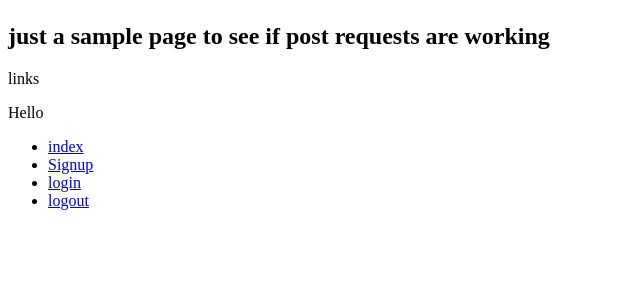
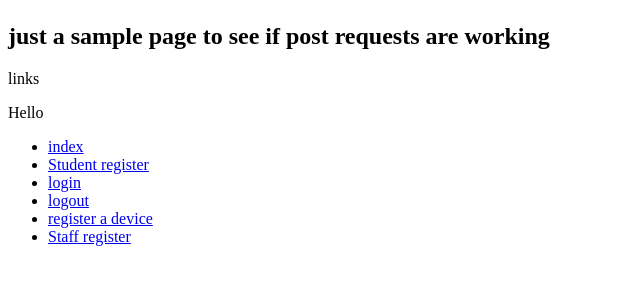
Before and after one commit to SaiyanSai/REMAN, a Django app: page /reman/sconfpage/ in a window 1280 px wide. Shown: the part 83-368 px from the top of the page, without its empty margins (0-640 px from the left). Run offline with Django 4.2, Linux system fonts and the light colour scheme; a user stored in the database is signed in.

Commit message:
user restrictions added

```diff
--- a/resourcemanager/templates/index.html
+++ b/resourcemanager/templates/index.html
@@ -10,7 +10,7 @@
         <div>
             <ul>
                 <li> <a href = "" >index</a> </li>
-                <li> <a href = "{% url 'studentregister' %}" >Signup</a> </li>
+                <li> <a href = "{% url 'studentregister' %}" >Student register</a> </li>
                 <li> <a href = "{% url 'login' %}"> login </li>
                 <li> <a href = "{% url 'logout' %}"> logout </li>
                 <li> <a href = "{% url 'device_register' %}"> register a device </li>
--- a/resourcemanager/templates/sconfpage.html
+++ b/resourcemanager/templates/sconfpage.html
@@ -17,9 +17,11 @@
         <div>
             <ul>
                 <li> <a href = "{% url 'index' %}" >index</a> </li>
-                <li> <a href = "{% url 'studentregister' %}" >Signup</a> </li>
+                <li> <a href = "{% url 'studentregister' %}" >Student register</a> </li>
                 <li> <a href = "{% url 'login' %}"> login </li>
                 <li> <a href = "{% url 'logout' %}"> logout </li>
+                <li> <a href = "{% url 'device_register' %}"> register a device </li>
+                <li> <a href = "{% url 'staffregister' %}">Staff register</a></li>
 
             </ul>
         </div>
--- a/resourcemanager/templates/staff_register.html
+++ b/resourcemanager/templates/staff_register.html
@@ -20,7 +20,7 @@
                 <input type = "text" id = 'lname' name = 'lname'><br>
                 <label for = "staffid"> Staff ID : </label><br>
                 <input type = "text" id = 'staffid' name = 'staffid'><br>
-                <label for = "uniquekey"> Please enter your Unique given to you by admin: </label><br>
+                <label for = "uniquekey"> Please enter your Unique code given to you by admin: </label><br>
                 <input type = "text" id = 'uniquekey' name = 'uniquekey'><br>
                 <button type = "submit">submit</button>
                 <p> add as necassary </p>
--- a/resourcemanager/views.py
+++ b/resourcemanager/views.py
@@ -12,6 +12,11 @@ def index(request):             #view to display the index page
      return render(request, 'index.html',context)
 
 def student_register(request):            #view for users to sign up
+    user = request.user
+    try:
+        staff = Staff.objects.get(user = user)
+    except:
+         return HttpResponse("User not autheticated to view this page")
     if request.method == 'GET': #renders the signup page in GET
         context = {}            #adds user to the database in POST
         return render (request, 'student_register.html',context)
@@ -72,6 +77,11 @@ def logout_request(request):                    #A view to logout the user
     return redirect ('index')
 
 def device_register(request):
+    user = request.user
+    try:
+        staff = Staff.objects.get(user = user)
+    except:
+         return HttpResponse("User not autheticated to view this page")
     if request.method == 'GET':
         context = {}
         return render(request, 'device_register.html', context)
@@ -122,9 +132,7 @@ def staff_register(request):
         print('unikey exist')
     user_exist = False
     try:
-            print(1)
             User.objects.get(username=username)
-            print(2)
             user_exist = True
 
     except:
@@ -136,11 +144,8 @@ def staff_register(request):
             staff.save()
             return render(request, 'sconfpage.html', context)
     else:
-            print(3)
             context['message'] = "User already exists please login"
-            print(4)
             return render(request, 'staff_register.html',context)
-            print(5)
 
 #@csrf_exempt
 #def givedata(request):
```
Also changed, not shown: db.sqlite3.
